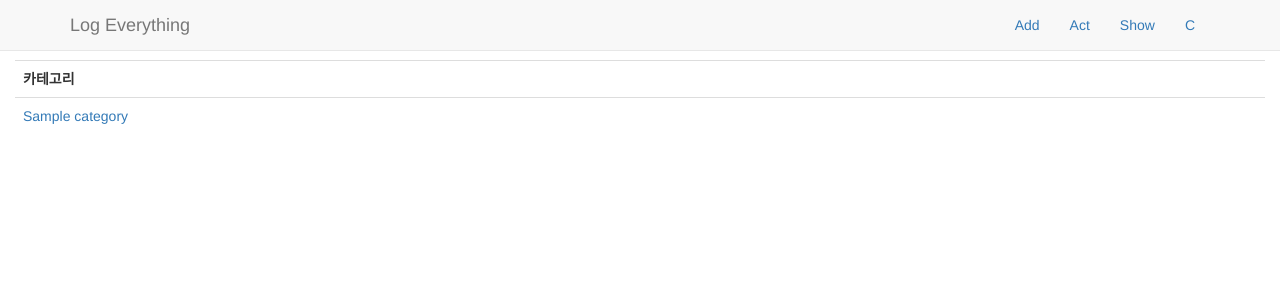
After one commit to nosiar/life-record, a Flask app: page /category in a window 1280 px wide. The commit adds this page. Shown: the top 300 px of the page. Run offline with Flask 2, Linux system fonts and the light colour scheme; tables that the repository leaves empty hold one stand-in row (values such as "Sample post"); some libraries are stand-ins or nearby versions.

Commit message:
Add category list page

```diff
--- a/app/templates/base.html
+++ b/app/templates/base.html
@@ -35,6 +35,7 @@
               <li class="pull-left"><a href="{{url_for('add')}}">Add</a></li>
               <li class="pull-left"><a href="{{url_for('act')}}">Act</a></li>
               <li class="pull-left"><a href="{{url_for('show')}}">Show</a></li>
+              <li class="pull-left"><a href="{{url_for('category')}}">C</a></li>
             </ul>
           </div>
         </div>
--- /dev/null
+++ b/app/templates/category.html
@@ -0,0 +1,14 @@
+{% extends "base.html" %}
+
+{% block content %}
+  <table class="table table-hover">
+    <tr>
+      <th>카테고리</th>
+    </tr>
+    {% for c in categories %}
+    <tr class="record">
+      <td class="category"><a href="{{ url_for('show', category=c.name) }}">{{ c.name }}</a></td>
+    </tr>
+    {% endfor %}
+  </table>
+{% endblock %}
--- a/app/views.py
+++ b/app/views.py
@@ -152,6 +152,12 @@ def delete(id):
     return redirect(redirect_to)
 
 
+@app.route('/category')
+def category():
+    categories = Category.query.all()
+    return render_template('category.html', categories=categories)
+
+
 @app.errorhandler(404)
 def page_not_found(e):
     return render_template('404.html'), 404
```
